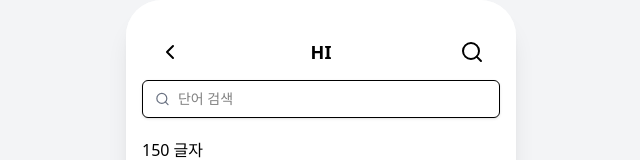
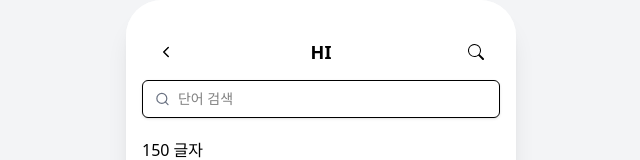
Before and after one commit to catisverycute/Memon, a React (Vite) app: page /vocabulary/1/list in a window 1280 px wide. Shown: the top 160 px of the page, without its empty margins (319-959 px from the left). Built offline with nearby package versions, Linux system fonts and the light colour scheme.

Commit message:
♻️ [refactor] WordListHeader 아이콘 교체 및 react-icons 통합

```diff
--- a/src/components/word-list/WordListHeader.tsx
+++ b/src/components/word-list/WordListHeader.tsx
@@ -1,5 +1,7 @@
 import type { JSX } from 'react';
-import { ChevronLeft, SearchIcon } from 'lucide-react';
+import { BsSearch } from 'react-icons/bs';
+import { IoChevronBack } from 'react-icons/io5';
+// import { ChevronLeft, SearchIcon } from 'lucide-react';
 import { useNavigate } from 'react-router-dom';
 
 interface WordListHeaderProps {
@@ -14,11 +16,11 @@ export default function WordListHeader({
   return (
     <div className="relative flex items-center h-14 px-4">
       <button className="absolute left-4" onClick={() => navigate(-1)}>
-        <ChevronLeft />
+        <IoChevronBack />
       </button>
       <h1 className="mx-auto text-lg font-semibold">{listName}</h1>
       <button className="absolute right-4" onClick={() => navigate(-1)}>
-        <SearchIcon />
+        <BsSearch />
       </button>
     </div>
   );
```
